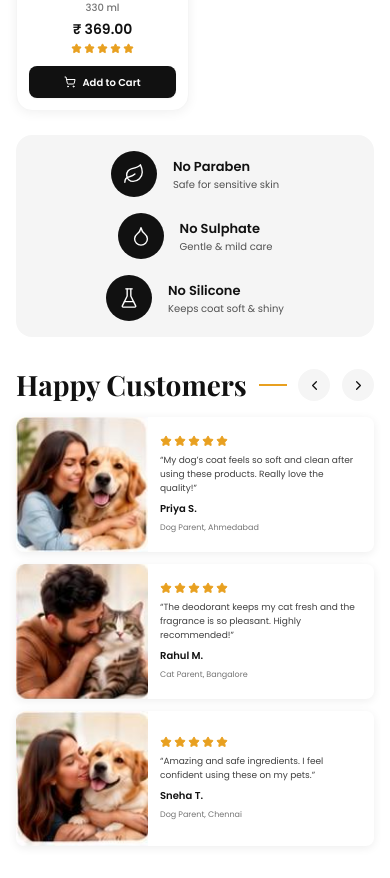
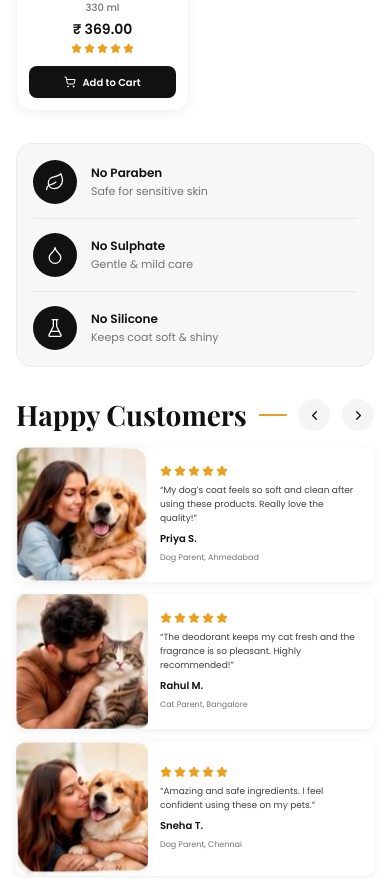
Before and after one commit to SriMadhanGokul/skylark, a React (Vite) app in the folder client/: page / in a window 390 px wide. Shown: the part 2420-3298 px from the top of the page. Built offline with nearby package versions, Linux system fonts and the light colour scheme; the HTML template or start-up script is replaced by a standard one.

Commit message:
fix: align trust badges in mobile view with consistent left alignment and dividers

```diff
--- a/client/src/components/AllProducts.jsx
+++ b/client/src/components/AllProducts.jsx
@@ -257,25 +257,25 @@ export default function AllProducts({
         )}
 
         {/* Trust Badges Bar */}
-        <div className="mt-12 grid gap-4 rounded-2xl bg-white p-6 shadow-sm border border-neutral-100 md:grid-cols-3">
-          {trust.map((t, i) => (
+        <div className="mt-12 rounded-2xl bg-white p-4 sm:p-6 shadow-sm border border-neutral-100">
+          <div className="grid grid-cols-1 sm:grid-cols-3 gap-3.5 sm:gap-2 divide-y sm:divide-y-0 sm:divide-x divide-neutral-100">
+            {trust.map((t) => (
               <div
                 key={t.title}
-              className={`flex items-center justify-center gap-4 ${
-                i < 2 ? 'md:border-r md:border-neutral-200' : ''
-              }`}
+                className="flex items-center gap-3.5 pt-3.5 sm:pt-0 first:pt-0 sm:px-4 justify-start sm:justify-center"
               >
-              <span className="grid h-12 w-12 place-items-center rounded-full bg-ink text-white">
-                <TrustIcon name={t.icon} size={22} />
+                <span className="grid h-11 w-11 shrink-0 place-items-center rounded-full bg-ink text-white shadow-xs">
+                  <TrustIcon name={t.icon} size={20} />
                 </span>
-              <div>
-                <p className="text-xs font-bold text-ink">{t.title}</p>
-                <p className="text-[11px] text-neutral-500">{t.text}</p>
+                <div className="text-left">
+                  <p className="text-xs sm:text-[13px] font-bold text-ink">{t.title}</p>
+                  <p className="text-[11px] text-neutral-500 mt-0.5">{t.text}</p>
                 </div>
               </div>
             ))}
           </div>
         </div>
       </div>
+    </div>
   );
 }
--- a/client/src/components/BestSellers.jsx
+++ b/client/src/components/BestSellers.jsx
@@ -50,24 +50,24 @@ export default function BestSellers({
       </div>
 
       {/* Trust Badges */}
-      <div className="mt-6 grid gap-4 rounded-2xl bg-neutral-100 px-6 py-4 md:grid-cols-3">
-        {trust.map((t, i) => (
+      <div className="mt-8 rounded-2xl bg-neutral-100/80 p-4 sm:p-6 border border-neutral-200/60 shadow-xs">
+        <div className="grid grid-cols-1 sm:grid-cols-3 gap-3.5 sm:gap-2 divide-y sm:divide-y-0 sm:divide-x divide-neutral-200/80">
+          {trust.map((t) => (
             <div
               key={t.title}
-            className={`flex items-center justify-center gap-4 ${
-              i < 2 ? 'md:border-r md:border-neutral-300' : ''
-            }`}
+              className="flex items-center gap-3.5 pt-3.5 sm:pt-0 first:pt-0 sm:px-4 justify-start sm:justify-center"
             >
-            <span className="grid h-[46px] w-[46px] place-items-center rounded-full bg-ink text-white">
-              <TrustIcon name={t.icon} size={22} />
+              <span className="grid h-11 w-11 shrink-0 place-items-center rounded-full bg-ink text-white shadow-xs">
+                <TrustIcon name={t.icon} size={20} />
               </span>
-            <div>
-              <p className="text-[13px] font-semibold">{t.title}</p>
-              <p className="text-[10px] text-neutral-600">{t.text}</p>
+              <div className="text-left">
+                <p className="text-xs sm:text-[13px] font-bold text-ink">{t.title}</p>
+                <p className="text-[11px] text-neutral-500 mt-0.5">{t.text}</p>
               </div>
             </div>
           ))}
         </div>
+      </div>
     </section>
   );
 }
```
Lines whose indentation alone changed are shown as unchanged.
